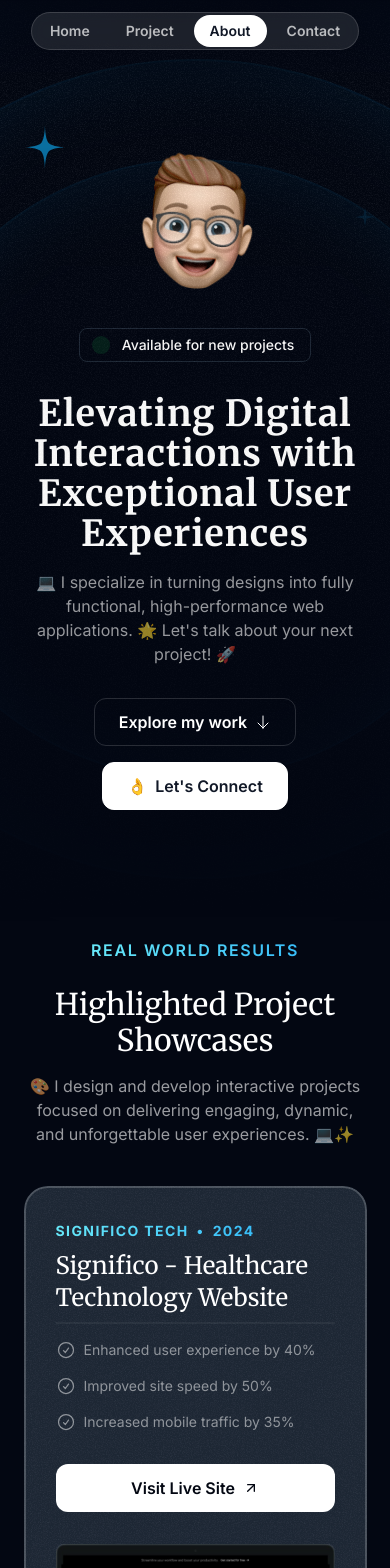
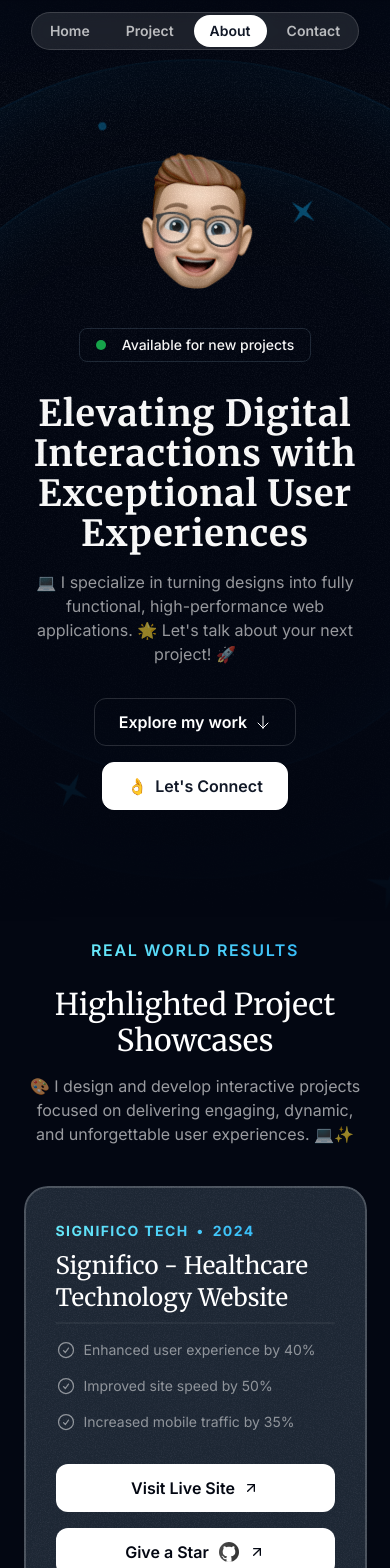
Before and after one commit to tusharn3115/dev-portfolio, a Next.js app: page / in a window 390 px wide. Shown: the top 1568 px of the page. Built offline with nearby package versions, Linux system fonts and the light colour scheme.

Commit message:
enhance global styles and animations; update Card and HeroOrbit components for improved functionality and responsiveness; add GitHub links to portfolio projects

```diff
--- a/src/app/globals.css
+++ b/src/app/globals.css
@@ -71,6 +71,8 @@ body {
   mask-image: radial-gradient(50% 50% at bottom center, black, transparent);
 }
 
+
+
 @layer utilities {
   .container {
     @apply lg:max-w-7xl;
--- a/src/components/Card.tsx
+++ b/src/components/Card.tsx
@@ -1,17 +1,19 @@
 import GrainImage from "@/assets/images/grain.jpg";
-import { PropsWithChildren } from "react";
+import { ComponentPropsWithoutRef, PropsWithChildren } from "react";
 import { twMerge } from "tailwind-merge";
 
 const Card = ({
   className,
   children,
-}: PropsWithChildren<{ className?: string }>) => {
+  ...other
+}: ComponentPropsWithoutRef<'div'>) => {
   return (
     <div
       className={twMerge(
         "bg-gray-800 rounded-3xl relative z-0 after:z-10 overflow-hidden after:content-[''] after:absolute after:inset-0 after:outline-2 after:outline after:-outline-offset-2 after:rounded-3xl after:outline-white/20 after:pointer-events-none",
         className
       )}
+      {...other}
     >
       <div
         className="absolute inset-0 -z-10 opacity-5"
--- a/src/components/HeroOrbit.tsx
+++ b/src/components/HeroOrbit.tsx
@@ -1,23 +1,47 @@
 import React, { PropsWithChildren } from "react";
+import { twMerge } from "tailwind-merge";
 
 const HeroOrbit = ({
   children,
   size,
   rotation,
-}: PropsWithChildren<{ size: number; rotation: number }>) => {
+  shouldOrbit = false,
+  shouldSpin = false,
+  spinDuration,
+  orbitDuration,
+}: PropsWithChildren<{
+  size: number;
+  rotation: number;
+  orbitDuration?: string;
+  spinDuration?: string;
+  shouldOrbit?: Boolean;
+  shouldSpin?: Boolean;
+}>) => {
   return (
     <div className="absolute left-1/2 top-1/2 -translate-x-1/2 -translate-y-1/2">
       <div
-        className="flex items-start justify-start"
-        style={{
+        className={twMerge(shouldOrbit == true && "animate-spin")}
+        style={{ animationDuration: orbitDuration }}
+      >
+        <div
+          className="flex items-start justify-start"
+          style={{
             width: `${size}px`,
             height: `${size}px`,
-            transform: `rotate(${rotation}deg)`
-        }}
-      >
-        <div className="inline-flex" style={{
-            transform: `rotate(${rotation * -1}deg)`
-        }}>{children}</div>
+            transform: `rotate(${rotation}deg)`,
+          }}
+        >
+          <div className={twMerge(shouldSpin == true && "animate-spin")} style={{ animationDuration: spinDuration }}>
+            <div
+              className="inline-flex"
+              style={{
+                transform: `rotate(${rotation * -1}deg)`,
+              }}
+            >
+              {children}
+            </div>
+          </div>
+        </div>
       </div>
     </div>
   );
--- a/src/sections/Hero.tsx
+++ b/src/sections/Hero.tsx
@@ -26,62 +26,98 @@ export const HeroSection = () => {
         <div className="size-[1420px] hero-ring"></div>
         <div className="size-[1620px] hero-ring"></div>
 
-        <HeroOrbit size={800} rotation={-65}>
-          <Stars className="size-28 text-sky-500" />
+        <HeroOrbit
+          size={430}
+          rotation={-14}
+          shouldOrbit
+          orbitDuration="30s"
+          shouldSpin
+          spinDuration="6s"
+        >
+          <Sparkle className="size-8 text-sky-500/70" />
         </HeroOrbit>
-        <HeroOrbit size={550} rotation={20}>
-          <Stars className="size-12 text-sky-500" />
+        <HeroOrbit
+          size={450}
+          rotation={79}
+          shouldOrbit
+          orbitDuration="32s"
+          shouldSpin
+          spinDuration="6s"
+        >
+          <Sparkle className="size-5 text-sky-500/70" />
         </HeroOrbit>
-        <HeroOrbit size={590} rotation={98}>
-          <Stars className="size-8 text-sky-500" />
+        <HeroOrbit size={520} rotation={-41} shouldOrbit orbitDuration="34s">
+          <div className="size-2 rounded-full bg-sky-500/50" />
         </HeroOrbit>
-
-        <HeroOrbit size={430} rotation={-14}>
-          <Sparkle className="size-8 text-sky-500/20" />
+        <HeroOrbit
+          size={530}
+          rotation={178}
+          shouldOrbit
+          orbitDuration="36s"
+          shouldSpin
+          spinDuration="6s"
+        >
+          <Sparkle className="size-10 text-sky-500/70" />
         </HeroOrbit>
-        <HeroOrbit size={450} rotation={79}>
-          <Sparkle className="size-5 text-sky-500/20" />
+        <HeroOrbit
+          size={550}
+          rotation={20}
+          shouldOrbit
+          orbitDuration="38s"
+          shouldSpin
+          spinDuration="6s"
+        >
+          <Stars className="size-12 text-sky-400" />
         </HeroOrbit>
-        <HeroOrbit size={530} rotation={178}>
-          <Sparkle className="size-10 text-sky-500/20" />
+        <HeroOrbit
+          size={590}
+          rotation={98}
+          shouldOrbit
+          orbitDuration="40s"
+          shouldSpin
+          spinDuration="6s"
+        >
+          <Stars className="size-8 text-sky-400" />
         </HeroOrbit>
-        <HeroOrbit size={710} rotation={144}>
-          <Sparkle className="size-14 text-sky-500/20" />
+        <HeroOrbit size={650} rotation={-5} shouldOrbit orbitDuration="42s">
+          <div className="size-3 rounded-full bg-sky-500/50" />
         </HeroOrbit>
-
-        <HeroOrbit size={720} rotation={85}>
-          <div className="size-3 rounded-full bg-sky-500/20" />
+        <HeroOrbit
+          size={710}
+          rotation={144}
+          shouldOrbit
+          orbitDuration="44s"
+          shouldSpin
+          spinDuration="6s"
+        >
+          <Sparkle className="size-14 text-sky-500/70" />
         </HeroOrbit>
-        <HeroOrbit size={520} rotation={-41}>
-          <div className="size-2 rounded-full bg-sky-500/20" />
+        <HeroOrbit size={720} rotation={85} shouldOrbit orbitDuration="46s">
+          <div className="size-3 rounded-full bg-sky-500/50" />
         </HeroOrbit>
-        <HeroOrbit size={650} rotation={-5}>
-          <div className="size-3 rounded-full bg-sky-500/20" />
+        <HeroOrbit
+          size={800}
+          rotation={-65}
+          shouldOrbit
+          orbitDuration="48s"
+          shouldSpin
+          spinDuration="6s"
+        >
+          <Stars className="size-28 text-sky-400" />
         </HeroOrbit>
       </div>
 
       <div className="container">
         <div className="flex flex-col items-center">
           <Image src={memojiImg} className="size-[200px]" alt="img" />
-          <motion.div className="bg-gray-950 border border-gray-800 px-4 py-1.5 inline-flex items-center gap-4 rounded-lg">
-            {/* Radar-like Green Dot Animation */}
-            <motion.div
-              className="bg-green-600 size-2.5 rounded-full"
-              animate={{
-                scale: [1, 1.5, 2, 1.5, 1], // Expanding and contracting in a cycle
-                opacity: [1, 0.4, 0, 0.4, 1], // Fading in and out like radar waves
-              }}
-              transition={{
-                duration: 2,
-                repeat: Infinity, // Looping infinitely
-                ease: "easeInOut",
-              }}
-            ></motion.div>
-
+          <div className="bg-gray-950 border border-gray-800 px-4 py-1.5 inline-flex items-center gap-4 rounded-lg">
+            <div className="bg-green-600 size-2.5 rounded-full relative">
+              <div className="bg-green-500 absolute inset-0 animate-ping-larger rounded-full"></div>
+            </div>
             <div className="text-sm font-medium">
               Available for new projects
             </div>
-          </motion.div>
+          </div>
         </div>
 
         <div className="max-w-[55rem] mx-auto">
--- a/src/sections/Projects.tsx
+++ b/src/sections/Projects.tsx
@@ -6,9 +6,10 @@ import Image from "next/image";
 import CheckCircleIcon from "@/assets/icons/check-circle.svg";
 import ArrowUp from "@/assets/icons/arrow-up-right.svg";
 import { motion } from "framer-motion";
-import GrainImage from "@/assets/images/grain.jpg";
+import GithubImg from "@/assets/icons/icon-github.svg";
 import SectionHeader from "@/components/SectionHeader";
 import Card from "@/components/Card";
+
 
 const portfolioProjects = [
   {
@@ -21,6 +22,7 @@ const portfolioProjects = [
       { title: "Increased mobile traffic by 35%" },
     ],
     link: "https://significo-iota.vercel.app/",
+    github: "https://github.com/tusharn3115/significo",
     image: Significo,
   },
   {
@@ -33,6 +35,7 @@ const portfolioProjects = [
       { title: "Increased brand awareness by 15%" },
     ],
     link: "https://rejouice-peach.vercel.app/",
+    github: "https://github.com/tusharn3115/REJOUICE",
     image: Rejouice,
   },
   {
@@ -45,6 +48,7 @@ const portfolioProjects = [
       { title: "Increased mobile traffic by 35%" },
     ],
     link: "https://clinic-care-three.vercel.app/",
+    github: "https://github.com/tusharn3115/ClinicCare",
     image: ClinicCare,
   },
 ];
@@ -59,10 +63,13 @@ export const ProjectsSection = () => {
           description="🎨 I design and develop interactive projects focused on delivering engaging, dynamic, and unforgettable user experiences. 💻✨"
         />
         <div className="mt-10 md:mt-20 flex flex-col gap-20">
-          {portfolioProjects.map((project) => (
+          {portfolioProjects.map((project, index) => (
             <Card
-              key={project.title}
-              className="px-8 pt-8 pb-0 md:pt-12 md:px-10 lg:pt-16 lg:px-20"
+              key={index}
+              className="px-8 pt-8 pb-0 md:pt-12 md:px-10 lg:pt-16 lg:px-20 sticky"
+              style={{
+                top: `calc(55px + ${index * 40}px )`,
+              }}
             >
               <div className="lg:grid lg:grid-cols-2 lg:gap-16">
                 <div className="lg:pb-16">
@@ -78,7 +85,7 @@ export const ProjectsSection = () => {
                   <ul className="flex flex-col gap-4 mt-4 md:mt-5">
                     {project.results.map((result) => (
                       <li
-                        key={project.title}
+                        key={result.title}
                         className="flex gap-2 text-sm md:text-base text-white/50"
                       >
                         <CheckCircleIcon className="size-5 md:size-6" />
@@ -89,6 +96,7 @@ export const ProjectsSection = () => {
                     ))}
                   </ul>
 
+                  <div className="flex flex-col mt-8 md:mt-12">
                   <motion.a href={project.link} target="_blank">
                     <motion.button
                       whileHover={{
@@ -102,7 +110,7 @@ export const ProjectsSection = () => {
                         stiffness: 400,
                         damping: 10,
                       }}
-                      className="bg-white text-gray-950 h-12 w-full md:w-auto px-6 rounded-xl font-semibold inline-flex items-center justify-center gap-2 mt-8"
+                      className="bg-white text-gray-950 h-12 w-full md:w-auto px-6 rounded-xl font-semibold inline-flex items-center justify-center gap-2"
                     >
                       <span>Visit Live Site</span>
                       <motion.div
@@ -113,6 +121,33 @@ export const ProjectsSection = () => {
                       </motion.div>
                     </motion.button>
                   </motion.a>
+
+                  <motion.a href={project.github} target="_blank">
+                    <motion.button
+                      whileHover={{
+                        scale: 1.02,
+                        rotate: 2,
+                        boxShadow: "0px 4px 15px rgba(255, 255, 255, 0.3)",
+                      }}
+                      whileTap={{ scale: 0.95 }}
+                      transition={{
+                        type: "spring",
+                        stiffness: 400,
+                        damping: 10,
+                      }}
+                      className="bg-white text-gray-950 h-12 w-full md:w-auto px-6 rounded-xl font-semibold inline-flex items-center justify-center gap-2 mt-4"
+                    >
+                      <span>Give a Star</span>
+                      <GithubImg className="size-6" />
+                      <motion.div
+                        whileHover={{ y: 5 }}
+                        transition={{ type: "spring", stiffness: 300 }}
+                      >
+                        <ArrowUp className="size-4" />
+                      </motion.div>
+                    </motion.button>
+                  </motion.a>
+                  </div>
                 </div>
 
                 <div className="relative">
--- a/tailwind.config.ts
+++ b/tailwind.config.ts
@@ -1,3 +1,4 @@
+import { transform } from "next/dist/build/swc";
 import type { Config } from "tailwindcss";
 
 const config: Config = {
@@ -20,7 +21,29 @@ const config: Config = {
         md: "2rem",
       },
     },
-    extend: {},
+    extend: {
+      animation: {
+        'ping-larger': 'ping-larger 1s ease-in-out infinite',
+        'move-left': 'move-left 1s linear infinite',
+      },
+      keyframes: {
+        'ping-larger': {
+          '75%, 100%': {
+            transform: 'scale(3)',
+            opacity: '0',
+          }
+        },
+
+        'move-left': {
+          '0%': {
+            transform: 'translateX(0%)',
+          },
+          '100%': {
+            transform: 'translateX(-50%)',
+          }
+        }
+      },
+    },
   },
   plugins: [],
 };
```
Also changed, not shown: src/sections/Tape.tsx (+12 -5 lines), src/sections/Testimonials.tsx (+4 -3 lines), src/assets/icons/icon-github.svg (added).
